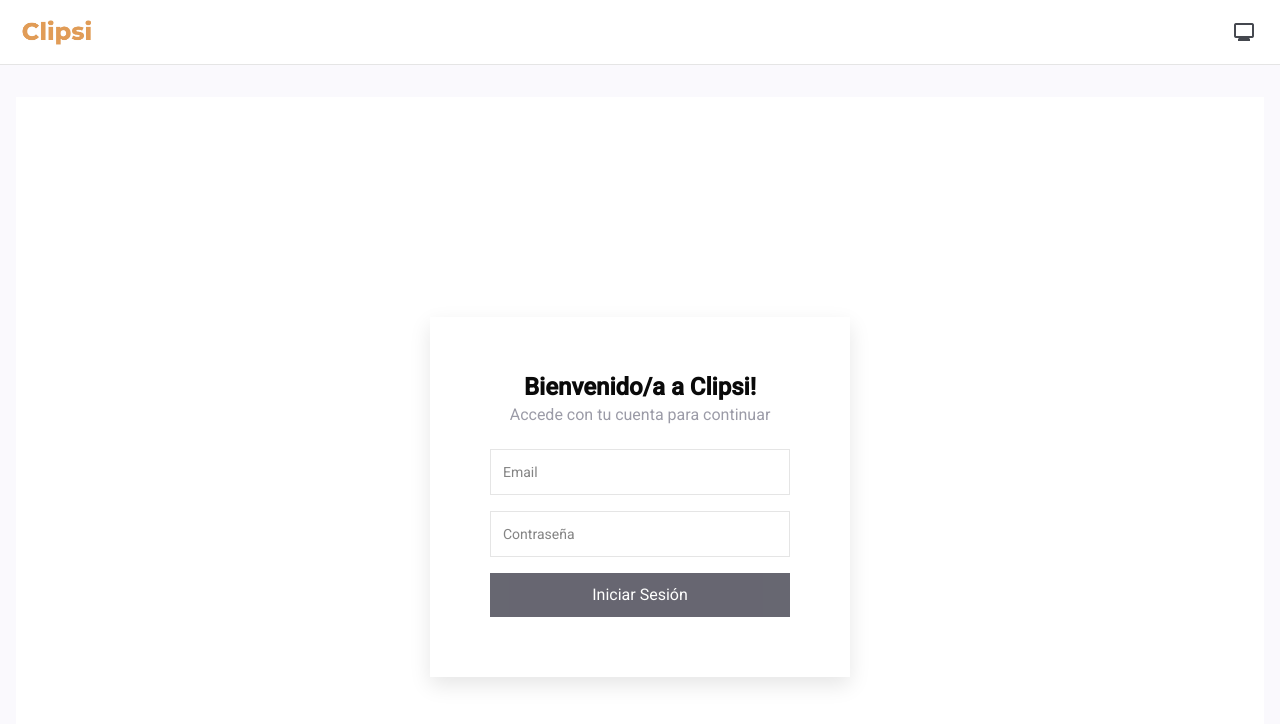
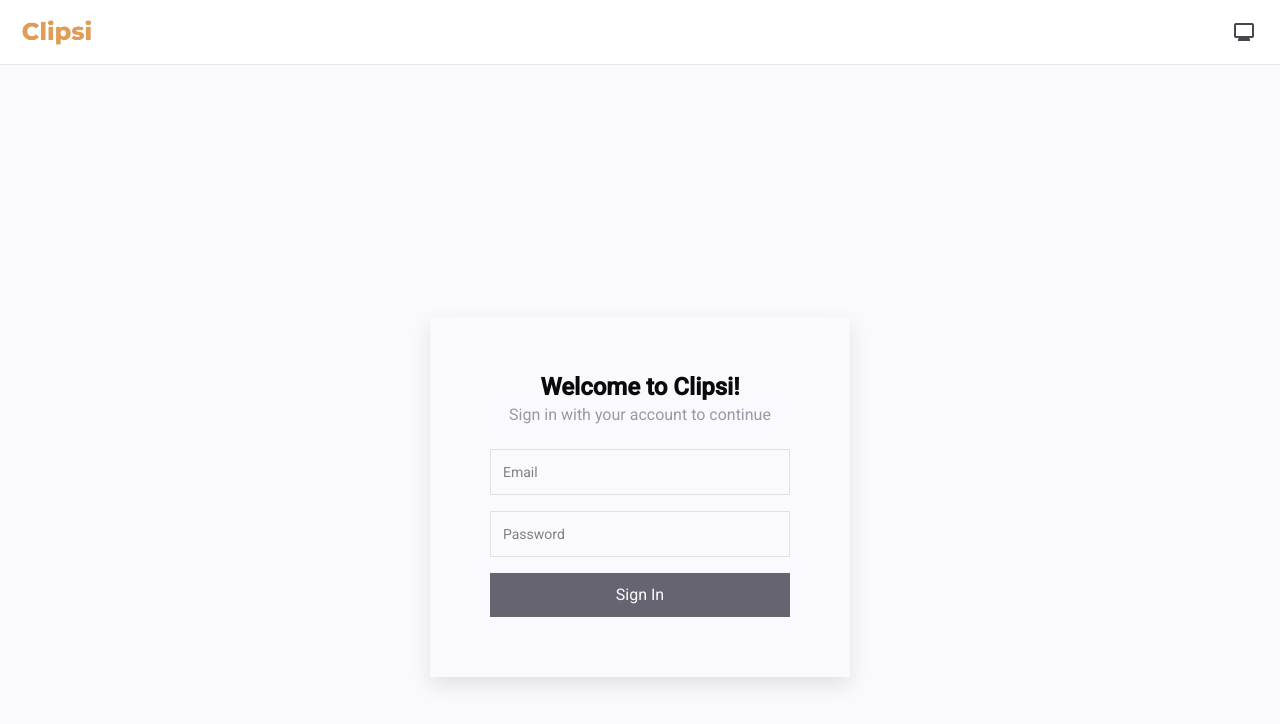
Before and after one commit to ClipsiOfficial/front, an Angular app: page /login in a window 1280 px wide. Shown: the top 724 px of the page. Built offline with nearby package versions, Linux system fonts and the light colour scheme.

Commit message:
feat: update login page to English and enhance styling for better user experience

```diff
--- a/src/app/pages/login/login.page.css
+++ b/src/app/pages/login/login.page.css
@@ -1,27 +1,21 @@
-/* Contenedor principal: ocupa toda la pantalla */
 .login-container {
   height: 100vh;
   display: flex;
   align-items: center;
   justify-content: center;
-
-  /* Fondo adaptado */
-  background: var(--background); /* puedes definir un color distinto */
+  background: var(--app-background); /* sigue usando tu fondo global */
 }
 
-/* Tarjeta central */
 .login-card {
-  background: var(--card);
-  padding: 60px;              /* más espacio interno */
+  background: var(--app-background);
+  padding: 60px;
   border-radius: var(--radius-lg);
   box-shadow: 0 8px 20px rgba(0, 0, 0, 0.1);
   text-align: center;
-  width: 100%;                /* ocupa todo el ancho disponible */
-  max-width: 420px;           /* pero no más de 480px */
+  width: 100%;
+  max-width: 420px;
 }
 
-
-/* Título y subtítulo adaptados al estilo projects */
 .title {
   font-size: 24px;
   font-weight: 600;
@@ -36,7 +30,6 @@
   color: var(--muted-foreground);
 }
 
-/* Inputs */
 .form-group {
   margin-bottom: 16px;
 }
@@ -55,9 +48,10 @@ input:focus {
   outline: none;
   border-color: var(--primary);
   box-shadow: 0 0 4px var(--primary);
+  transform: scale(1.02);
+  transition: all 0.2s ease;
 }
 
-/* Botón adaptado */
 .login-btn {
   width: 100%;
   padding: 12px;
@@ -67,11 +61,14 @@ input:focus {
   color: var(--primary-foreground);
   border: none;
   cursor: pointer;
-  transition: background 0.3s ease;
+  transition: transform 0.2s ease, box-shadow 0.3s ease, background 0.3s ease;
 }
 
+/* Hover effect visible en ambos modos */
 .login-btn:hover {
-  background: var(--primary-hover);
+  background: #ff8000; /* azul más oscuro */
+  transform: scale(1.05);
+  box-shadow: 0 6px 12px rgba(0,0,0,0.2);
 }
 
 .login-btn:disabled {
@@ -83,4 +80,10 @@ input:focus {
   color: #ef4444;
   margin-bottom: 16px;
   font-size: 14px;
+  opacity: 0;
+  transition: opacity 0.3s ease;
 }
+
+.error-message.ng-star-inserted {
+  opacity: 1;
+}
--- a/src/app/pages/login/login.page.html
+++ b/src/app/pages/login/login.page.html
@@ -1,7 +1,7 @@
 <div class="login-container">
   <div class="login-card">
-    <h2 class="title">Bienvenido/a a Clipsi!</h2>
-    <p class="subtitle">Accede con tu cuenta para continuar</p>
+    <h2 class="title">Welcome to Clipsi!</h2>
+    <p class="subtitle">Sign in with your account to continue</p>
 
     <form (ngSubmit)="onLogin()" #loginForm="ngForm">
       <div class="form-group">
@@ -21,7 +21,7 @@
           id="password"
           name="password"
           [(ngModel)]="password"
-          placeholder="Contraseña"
+          placeholder="Password"
           required
         />
       </div>
@@ -31,7 +31,7 @@
       </div>
 
       <button class="login-btn" type="submit" [disabled]="!loginForm.form.valid">
-        Iniciar Sesión
+        Sign In
       </button>
     </form>
   </div>
--- a/src/app/pages/login/login.page.ts
+++ b/src/app/pages/login/login.page.ts
@@ -34,11 +34,11 @@ export class LoginPage {
         },
         error: (err) => {
           console.error('Login error', err);
-          this.errorMessage = 'Credenciales inválidas o error en el servidor';
+          this.errorMessage = 'Invalid credentials or server error';
         }
       });
     } else {
-      this.errorMessage = 'Por favor, completa todos los campos';
+      this.errorMessage = 'Please fill in all fields';
     }
   }
 }
```
